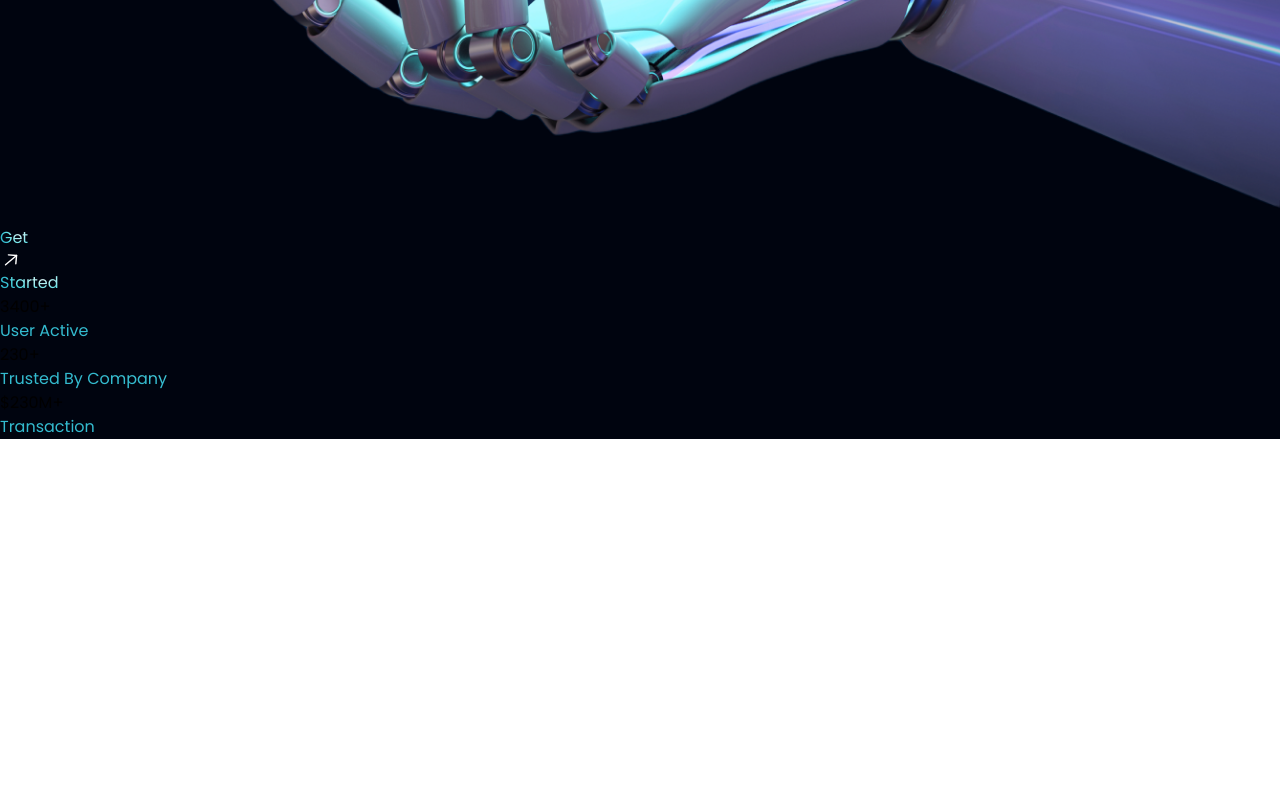
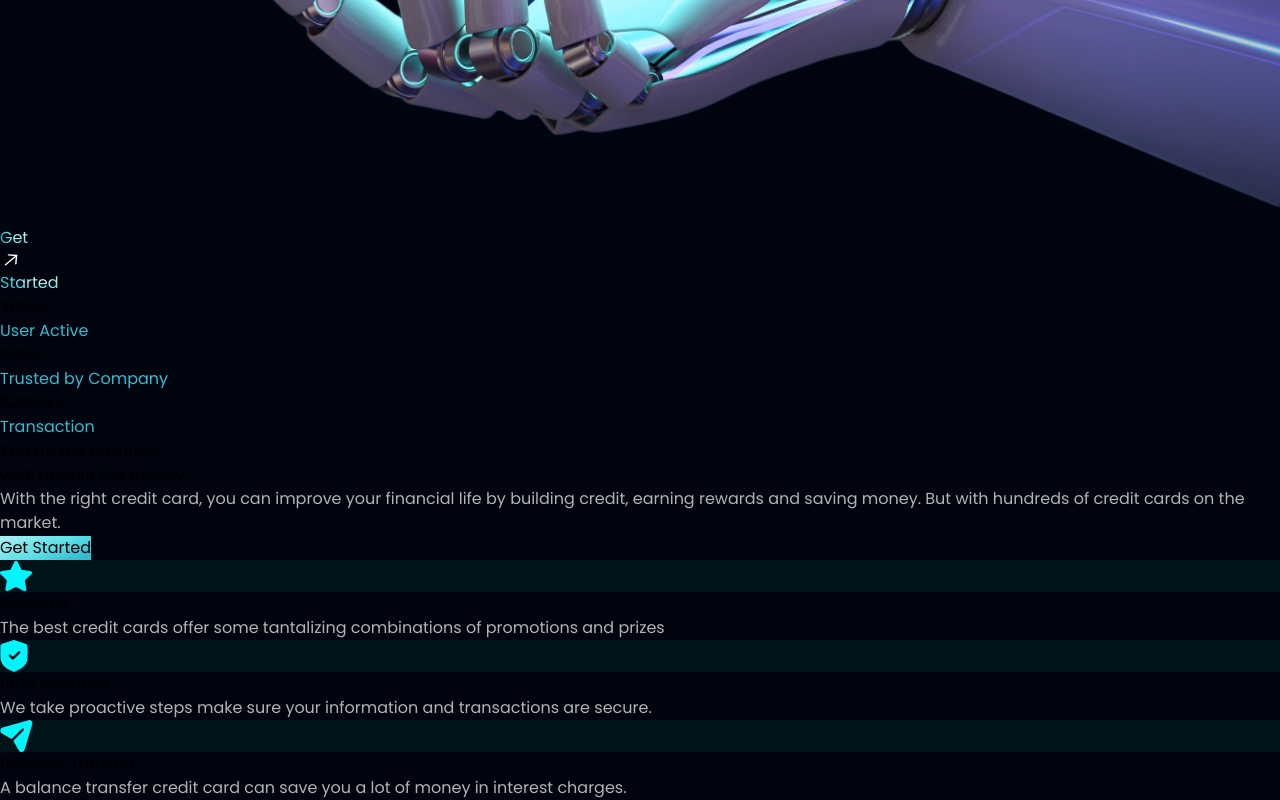
Before and after one commit to awahabt/bank-app, a React (Vite) app in the folder react-bank-app/: page / in a window 1280 px wide. Shown: the part 1562-2362 px from the top of the page. Before the commit the page ends 2001 px from the top, so only its background shows below. Built offline with nearby package versions, Linux system fonts and the light colour scheme.

Commit message:
feat: add business section

```diff
--- a/react-bank-app/src/App.jsx
+++ b/react-bank-app/src/App.jsx
@@ -25,19 +25,16 @@
 
     <div className={`bg-primary ${style.flexStart}`}>
       <div className={`${styles.boxWidth}`}>
-        <Hero /><Stats/>
+        <Hero />
       </div>
     </div>
 
     <div className={`bg-primary ${style.paddingX} ${styles.flexStart}`}>
       <div className={`${style.boxWidth}`}>
-
+        <Stats />
+        <Business/>
       </div>
     </div>
-
-
-
-
   </div>
 );
 
--- a/react-bank-app/src/components/Business.jsx
+++ b/react-bank-app/src/components/Business.jsx
@@ -1,11 +1,49 @@
-import React from 'react'
+import React from "react";
+import styles, { layout } from "../style";
+import Button from "./Button";
+import { features } from "../constants";
+
+const FeaturesCard = ({ icon, title, content, index }) => (
+  <div
+    className={`flex flex-row rounded-[20px] ${
+      index !== features.length - 1 ? "mb-6" : "mb-0"
+    } feature-card p-6`}
+  >
+    <div
+      className={`w-[64px] h-[64px] rounded-full ${styles.flexCenter} bg-dimBlue`}
+    >
+      <img src={icon} alt="icon" className="w-[50%] h-[50%] object-contain" />
+    </div>
+    <div className="flex-1 flex-col ml-3 ">
+      <h4 className="text-white font-semibold font-poppins text-[18px] leading-[23px]">{title}</h4>
+      <p className="text-dimWhite font-normal font-poppins leading-[23px]">{content}</p>
+      </div>
+  </div>
+);
 
 const Business = () => {
   return (
-    <div>
-      Business
-    </div>
-  )
-}
+    <section className={layout.section}>
+      <div className={layout.sectionInfo}>
+        <h2 className={styles.heading2}>
+          You do the business, <br className="sm:block hidden" />
+          we’ll handle the money.
+        </h2>
+        <p className={`${styles.paragraph} max-w-[470px] mt-5`}>
+          With the right credit card, you can improve your financial life by
+          building credit, earning rewards and saving money. But with hundreds
+          of credit cards on the market.
+        </p>
+        <Button styles="mt-10" />
+      </div>
 
-export default Business
+      <div className={`${layout.sectionImg} flex-col`}>
+        {features.map((feature, index) => (
+          <FeaturesCard key={feature.id} {...feature} index={index} />
+        ))}
+      </div>
+    </section>
+  );
+};
+
+export default Business;
--- a/react-bank-app/src/components/Button.jsx
+++ b/react-bank-app/src/components/Button.jsx
@@ -1,10 +1,8 @@
 import React from 'react'
 
-const Button = () => {
+const Button = ({ styles }) => {
   return (
-    <div>
-      Button
-    </div>
+    <button type="button" className={`py-4 px-6 font-poppins font-medium text-[18px] text-primary bg-blue-gradient rounded-[10px] outline-none ${styles}`}>Get Started</button>
   )
 }
 
--- a/react-bank-app/src/components/HeroStats.jsx
+++ /dev/null
@@ -1,13 +0,0 @@
-import React from "react";
-
-const HeroStats = ({ number, tagLine }) => {
-  return (
-    <div className={`flex items-center justify-center  font-poppins gap-5`}>
-      <div className={`font-poppins text-white font-[600] text-[40px]`}>{number}</div>
-      <div className={`text-gradient text-[20px]`}>{tagLine}</div>
-
-    </div>
-  );
-};
-
-export default HeroStats;
--- a/react-bank-app/src/components/Stats.jsx
+++ b/react-bank-app/src/components/Stats.jsx
@@ -1,15 +1,17 @@
 import React from "react";
 import styles from "../style";
-import HeroStats from "./HeroStats";
+import { stats } from "../constants";
 
 const Stats = () => (
-  <div className="flex justify-between items-center flex-wrap gap-4 max-[640px]:justify-center ">
-    <HeroStats number={"3400+"} tagLine={"User Active"} />
-    <div className="w-[2px] h-[16px] bg-slate-400 max-[640px]:hidden"></div>
-    <HeroStats number={"230+"} tagLine={"Trusted By Company"} />
-    <div className="w-[2px] h-[13px] bg-slate-400 max-[640px]:hidden"></div>
-    <HeroStats number={"$230M+"} tagLine={"Transaction"} />
+  <div className={`${styles.flexCenter} flex flex-wrap sm:mb-20  mb-6`}>
+    {
+      stats.map((stat)=>(
+       <div key={stat.id} className="flex-1 flex justify-center items-center m-3">
+          <h4 className={`font-poppins font-semibold text-[40px] text-white `}>{stat.value}</h4>
+          <p className={`font-poppins text-[20px] text-gradient uppercase ml-3`}>{stat.title}</p>
+        </div>
+      ))}
+
   </div>
 );
-
 export default Stats;
--- a/react-bank-app/src/index.css
+++ b/react-bank-app/src/index.css
@@ -15,6 +15,9 @@
 .font-poppins{
   font-family: "Poppins", sans-serif;
   font-style: normal;
+}
+.bg-dimBlue{
+  background-color: #09977C1A;
 }
 
 * {
```
